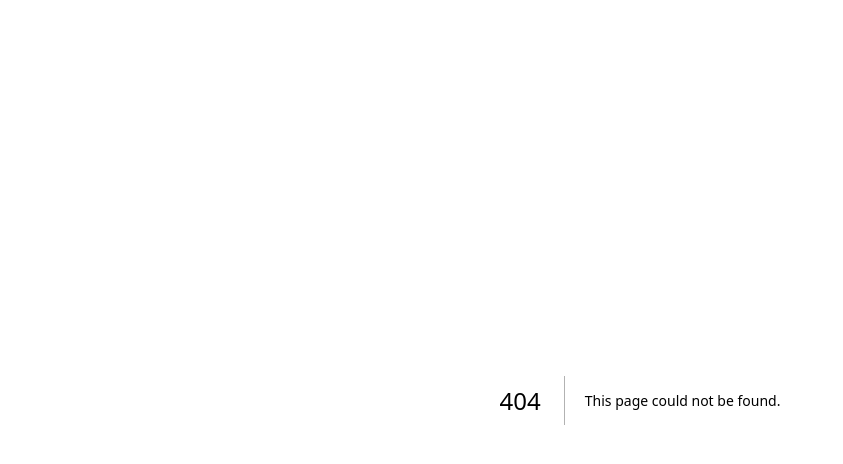
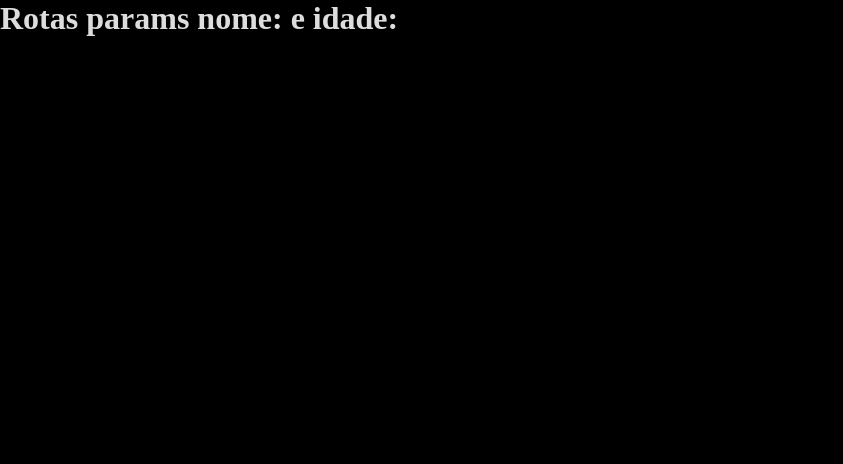
Before and after one commit to davidasteixeira/NextJS, a Next.js app in the folder next-basico/: page /rotas/1/params in a window 1280 px wide. Before the commit this address had no page. Shown: the top 464 px of the page, without its empty margins (0-843 px from the left). Built offline with nearby package versions, Linux system fonts and the light colour scheme.

Commit message:
feat: router get params

```diff
--- /dev/null
+++ b/next-basico/src/pages/rotas/[codigo]/params.jsx
@@ -0,0 +1,15 @@
+import { useRouter } from "next/router"
+
+export default function prams(){
+
+    const {nome, idade} = useRouter().query;
+
+
+    console.log(nome, idade)
+
+    return (
+        <div>
+            <h1>Rotas params nome:{nome} e idade:{idade}</h1>
+        </div>
+    )
+}
```
